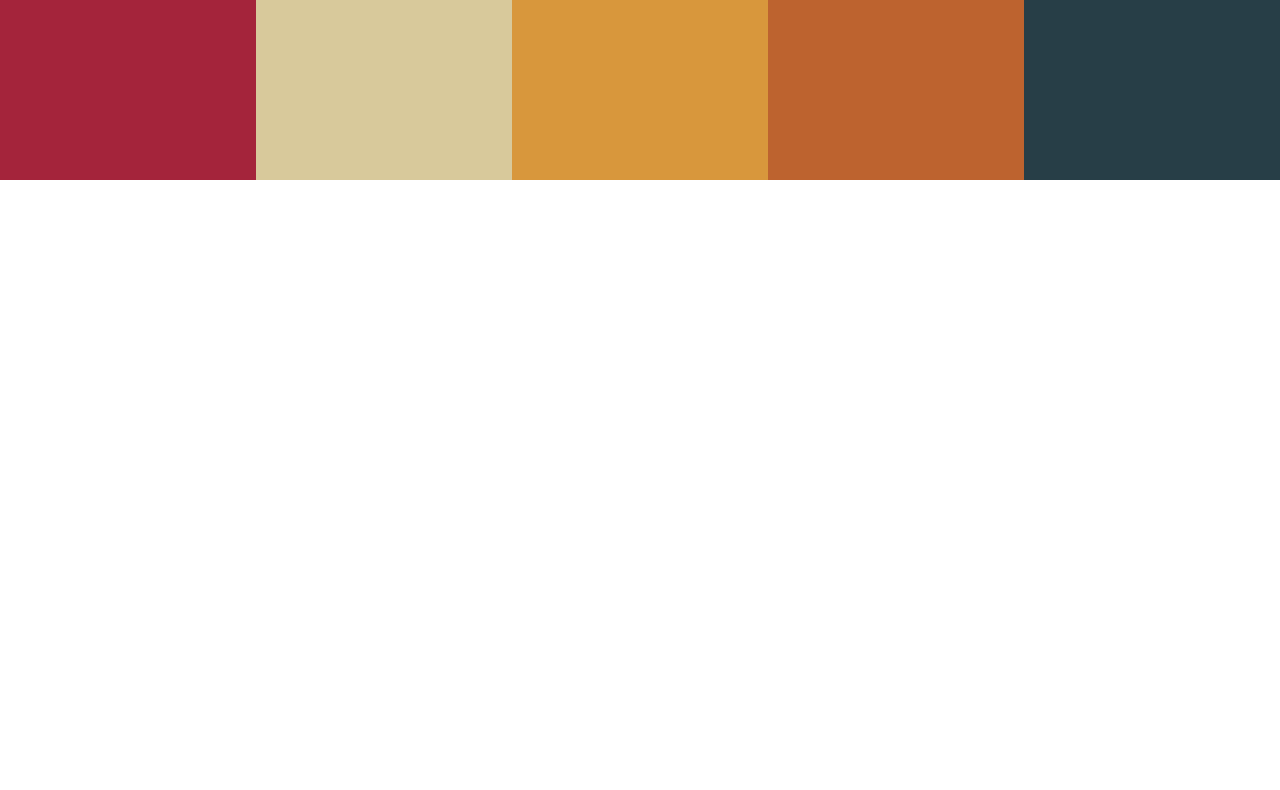
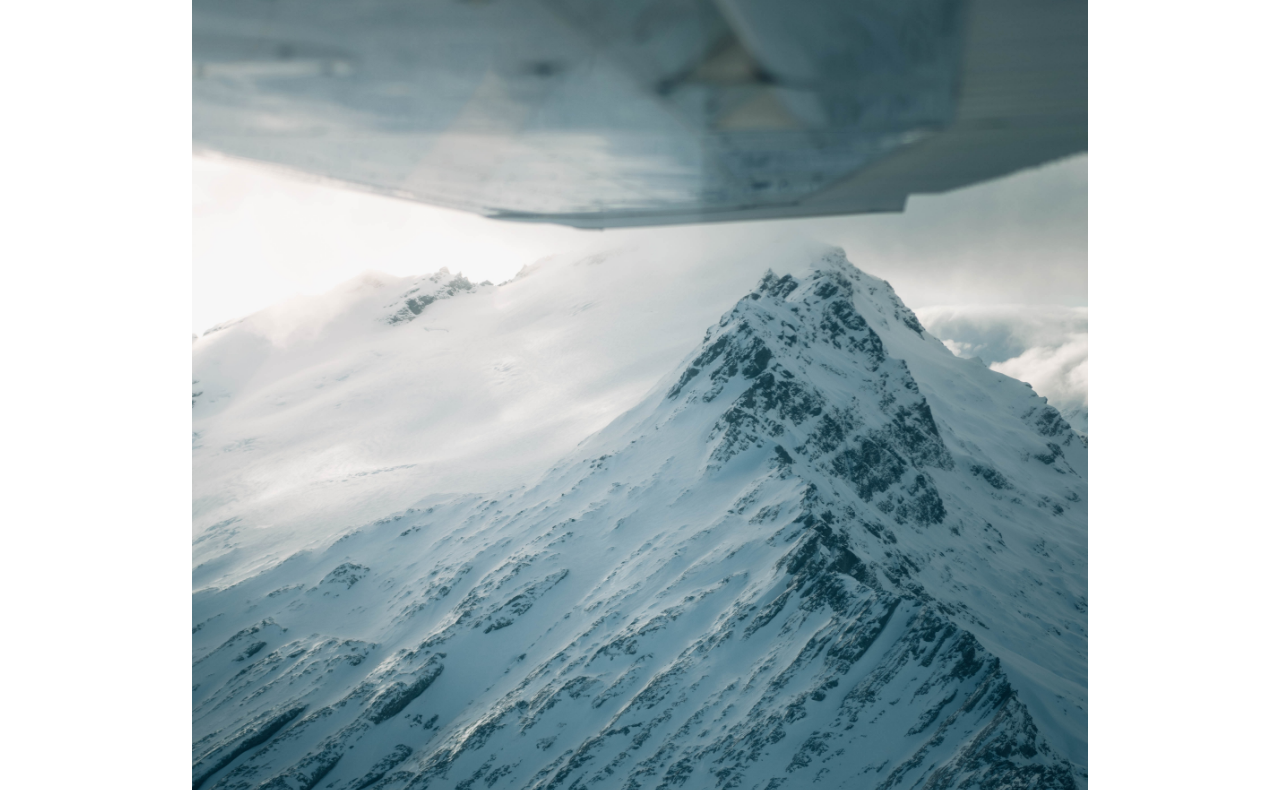
Before and after one commit to bekk/fagdag-2020-10-bunnsolid-MMA, a website: page index.html in a window 1280 px wide. Shown: the part 57-847 px from the top of the page. Before the commit the page ends 800 px from the top, so only its background shows below. Drawn offline with Linux system fonts and the light colour scheme.

Commit message:
Added more layout styling

```diff
--- a/index.html
+++ b/index.html
@@ -16,10 +16,33 @@
         padding: 0;
         box-sizing: border-box;
       }
+      html,
+      body {
+        min-height: 100vh;
+        height: 100%;
+        font-family: sans-serif;
+        font-size: 18px;
+      }
+      .app {
+        height: 100%;
+        display: flex;
+        flex-direction: column;
+      }
+      .container {
+        width: 70vw;
+        margin: 0 auto;
+      }
+
+      img {
+        max-width: 70vw;
+      }
     </style>
   </head>
   <body>
+    <div class="app">
+      <div class="container">
         <h1>MMA</h1>
+        <img src="/huge.png" />
 
         <div style="display: grid; grid-template-columns: repeat(auto-fit, minmax(200px, 1fr));">
           <div style="display: flex; min-width: 200px; height: 200px; background-color: #A4243B;"></div>
@@ -28,5 +51,7 @@
           <div style="display: flex; min-width: 200px; height: 200px; background-color: #BD632F;"></div>
           <div style="display: flex; min-width: 200px; height: 200px; background-color: #273E47;"></div>
         </div>
+      </div>
+    </div>
   </body>
 </html>
```
Lines whose indentation alone changed are shown as unchanged.
